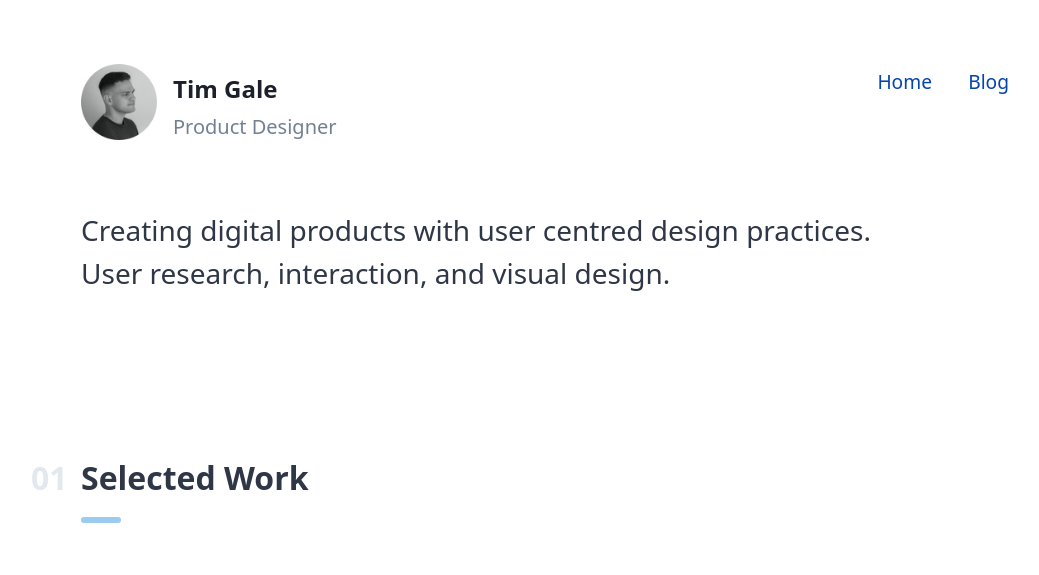
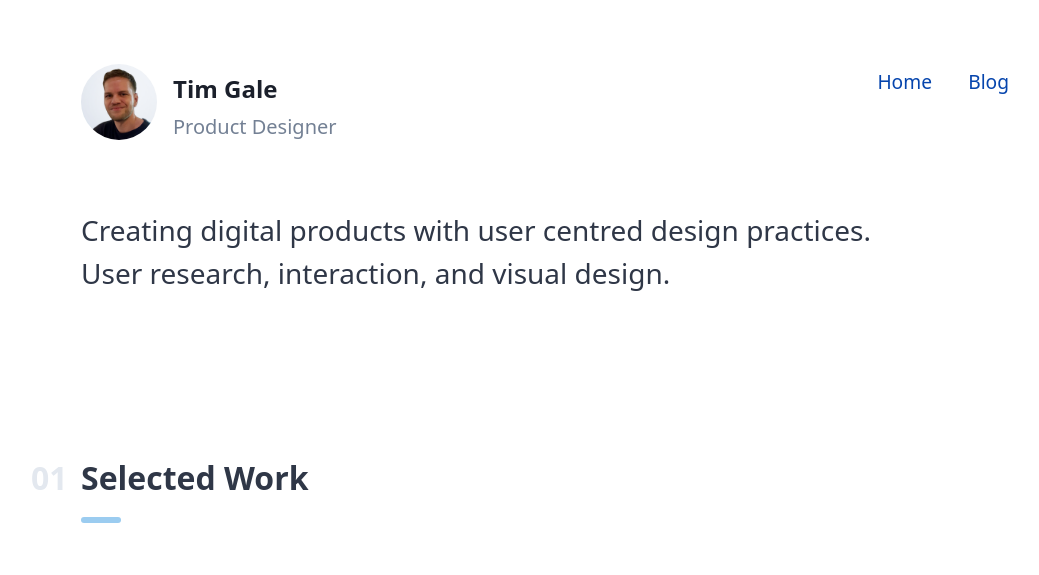
Before and after one commit to timgale/timgale.github.io, a Jekyll site: the page built from index.html, in a window 1280 px wide. Shown: the top 575 px of the page, without its empty margins (79-1118 px from the left). Built offline with Jekyll 4.4.1, drawn with Linux system fonts in a browser that asks for light colours; grey boxes are pictures that could not be loaded.

Commit message:
Update personal avatar

```diff
--- a/Gemfile
+++ b/Gemfile
@@ -1,2 +1,3 @@
 source 'https://rubygems.org'
 gem 'github-pages', group: :jekyll_plugins
+gem "webrick", "~> 1.8"
--- a/_includes/header.html
+++ b/_includes/header.html
@@ -10,7 +10,7 @@
   		<div class="fl">
 
   	    	<a class="site-title" href="{{ site.baseurl }}/">
-            <img width="76" class="mr--half" src="/images/avatar.jpg" />
+            <img width="76" class="mr--half avatar" src="/images/avatar_2023.jpg" />
             <div class="fr">
               <h1 class="mb--quarter">Tim Gale</h1>
               <h2>Product Designer</h2>
--- a/_sass/base/_defaults.scss
+++ b/_sass/base/_defaults.scss
@@ -38,3 +38,8 @@ body {
   // color: #444444;
   color: #2f3747;
 }
+
+// Avatar
+.avatar {
+  border-radius: 100px;
+}
```
Also changed, not shown: Gemfile.lock, images/avatar_2023.jpg (added).
